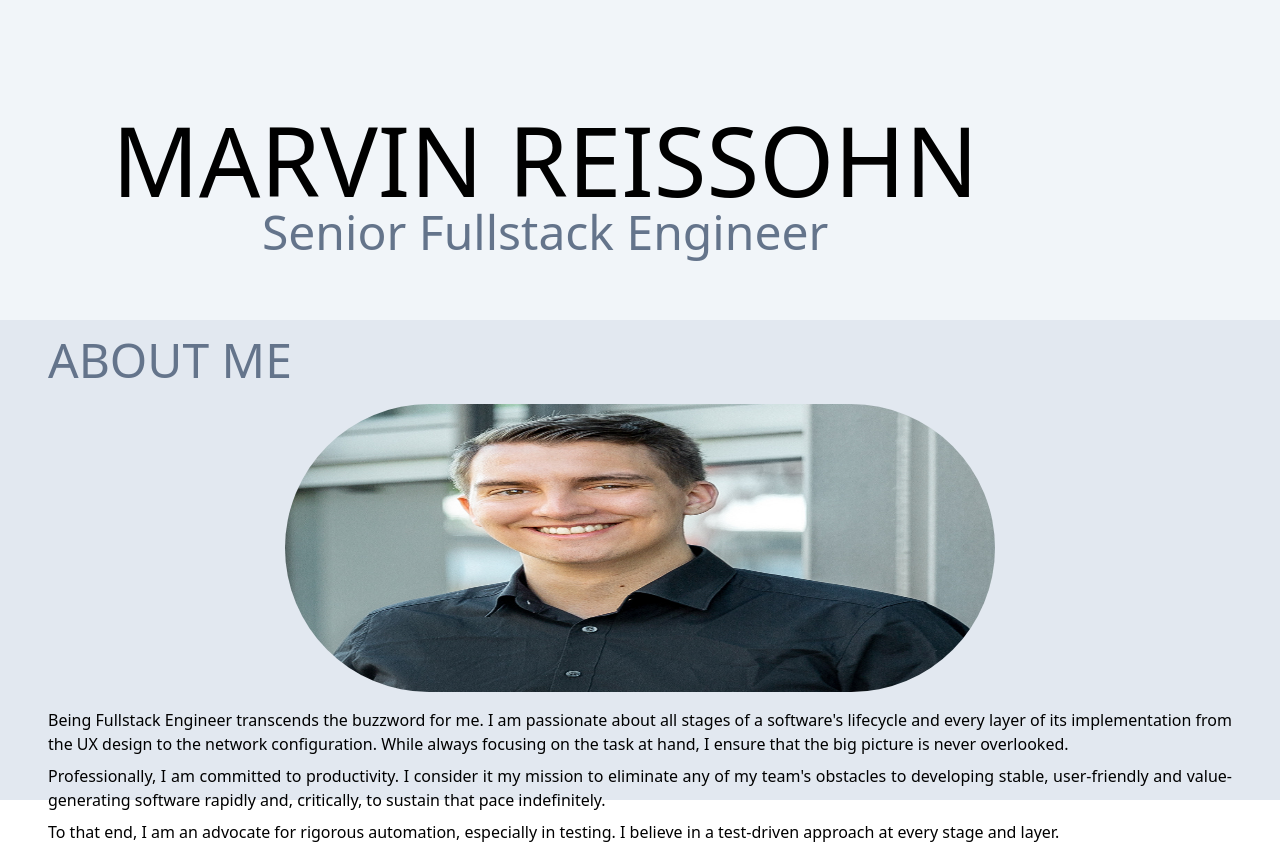
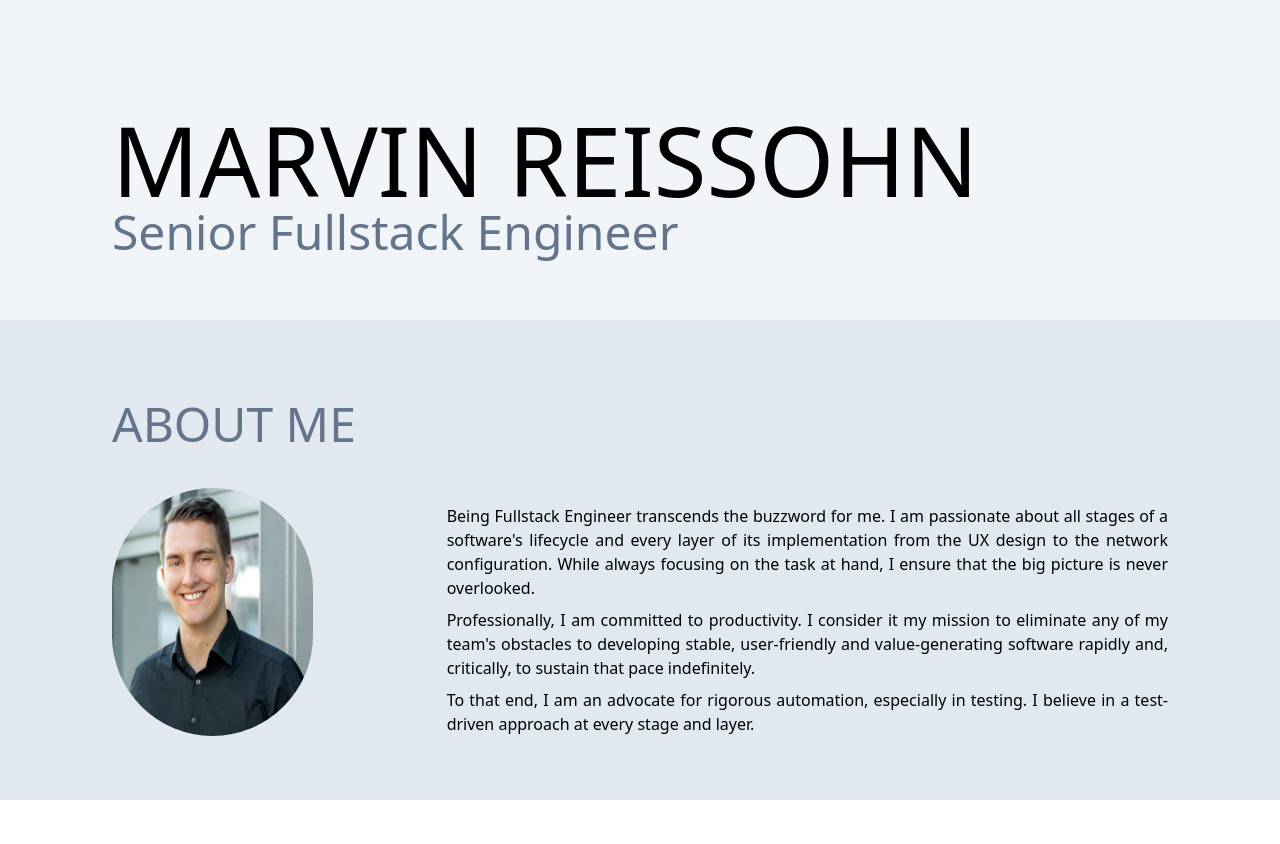
Before and after one commit to MarvinWank/personal-website, an Eleventy site: page index.html in a window 1280 px wide. After the commit the page ends 800 px from the top, so only its background shows below. Built offline with nearby package versions, Linux system fonts and the light colour scheme; Eleventy itself is replaced by a stand-in of ours; files that its build step writes are made by us from their sources; files whose address does not match are found by name.

Commit message:
feat: finishes about section

```diff
--- a/_includes/about.njk
+++ b/_includes/about.njk
@@ -1,26 +1,33 @@
 <div class="h-full lg:h-3/5 bg-slate-200">
-    <div class="py-4 px-8 md:px-12 md:text-left h-full">
+    <div class="py-4 lg:py-20 px-8 md:px-12 lg:px-28 md:text-left h-full">
         <h3 id="about"
             class="text-slate-500 text-4xl md:text-4xl lg:text-5xl mt-5 md:mt-0 uppercase text-center lg:text-left">
             About me</h3>
-        <div class="mt-5 flex">
-            <img class="rounded-full mx-auto w-3/5 md:h-48 lg:h-72" src="{{ '/assets/me.png' | url }}"></img>
+        <div class="lg:flex lg:mt-10">
+
+            <div class="mt-5 lg:mt-0 flex">
+                <img class="rounded-full mx-auto lg:mx-0 w-3/5 lg:w-3/5" src="{{ '/assets/me.png' | url }}"></img>
             </div>
 
-        <p class="mt-4 text-justify">
-            Being Fullstack Engineer transcends the buzzword for me. I am passionate about all stages of a software's
+            <div class="mt-4">
+                <p class="text-justify">
+                    Being Fullstack Engineer transcends the buzzword for me. I am passionate about all stages of a
+                    software's
                     lifecycle and every layer of its implementation from the UX design to the network configuration.
                     While always focusing on the task at hand, I ensure that the big picture is never overlooked.
                 </p>
                 <p class="mt-2 text-justify">
                     Professionally, I am committed to productivity. I consider it my mission to eliminate any of
-            my team's obstacles to developing stable,  user-friendly and value-generating software rapidly and,
+                    my team's obstacles to developing stable, user-friendly and value-generating software rapidly and,
                     critically, to sustain that pace indefinitely.
                 </p>
                 <p class="mt-2 text-justify">
-            To that end, I am an advocate for rigorous automation, especially in testing. I believe in a test-driven approach
+                    To that end, I am an advocate for rigorous automation, especially in testing. I believe in a test-driven
+                    approach
                     at every stage and layer.
                 </p>
+            </div>
+        </div>
     </div>
 
 
--- a/_includes/heading.njk
+++ b/_includes/heading.njk
@@ -1,7 +1,7 @@
 <div class="h-full lg:h-2/5 bg-slate-100">
 
     <div class="p-8 md:px-12 lg:p-28 md:text-left h-full flex">
-        <div class="text-center my-auto">
+        <div class="text-center lg:text-left my-auto">
             <h1 class="uppercase text-5xl md:text-7xl lg:text-8xl">Marvin Reissohn</h1>
             <h3 class="text-slate-500 text-4xl md:text-4xl lg:text-5xl mt-5 md:mt-0">Senior Fullstack Engineer</h3>
 
```
Lines whose indentation alone changed are shown as unchanged.
